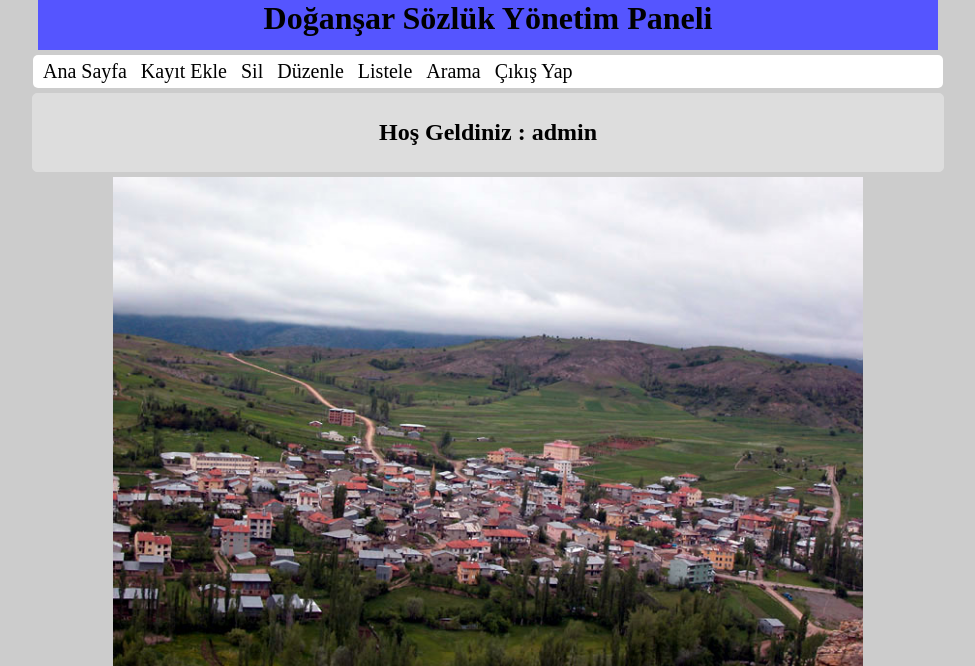
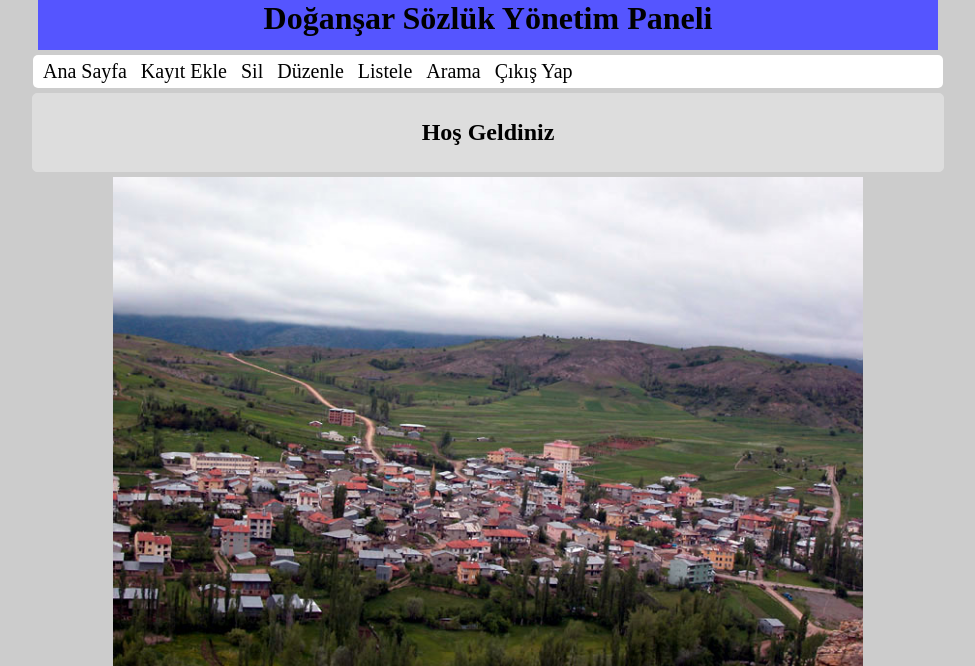
Before and after one commit to mucahidkincir/MuhendislikProjesi2, a PHP site: page /yonetim.php in a window 1280 px wide. Shown: the top 666 px of the page, without its empty margins (152-1127 px from the left). Run offline with PHP 8.4, Linux system fonts and the light colour scheme; the visitor is signed in with stand-in values (Sample User, id 1); data that the repository does not hold is empty.

Commit message:
Muhendislik Projem

```diff
--- a/anasayfa.php
+++ b/anasayfa.php
@@ -1,3 +1,3 @@
 <?php
-echo "<center><h2>Hoş Geldiniz : admin </h2></center>"
+echo "<center><h2>Hoş Geldiniz</h2></center>"
 ?>
```
